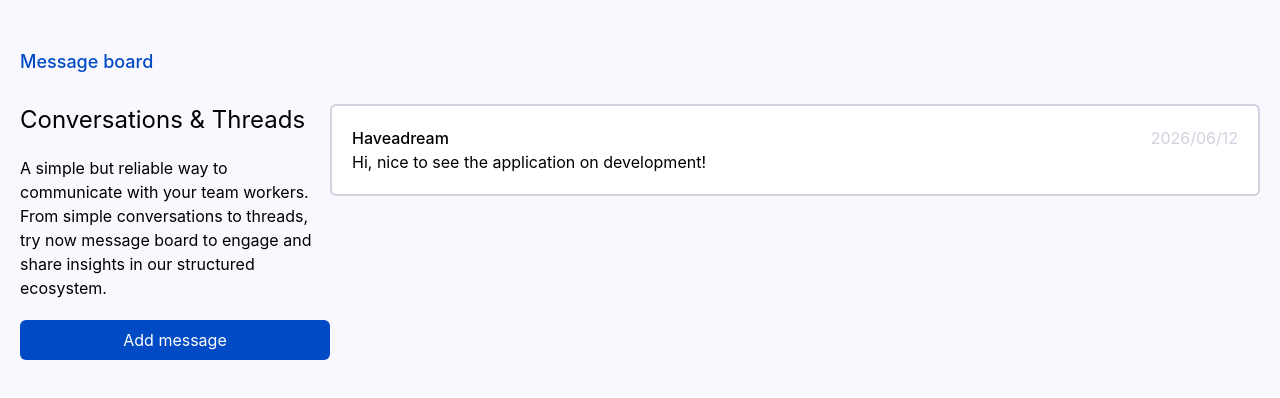
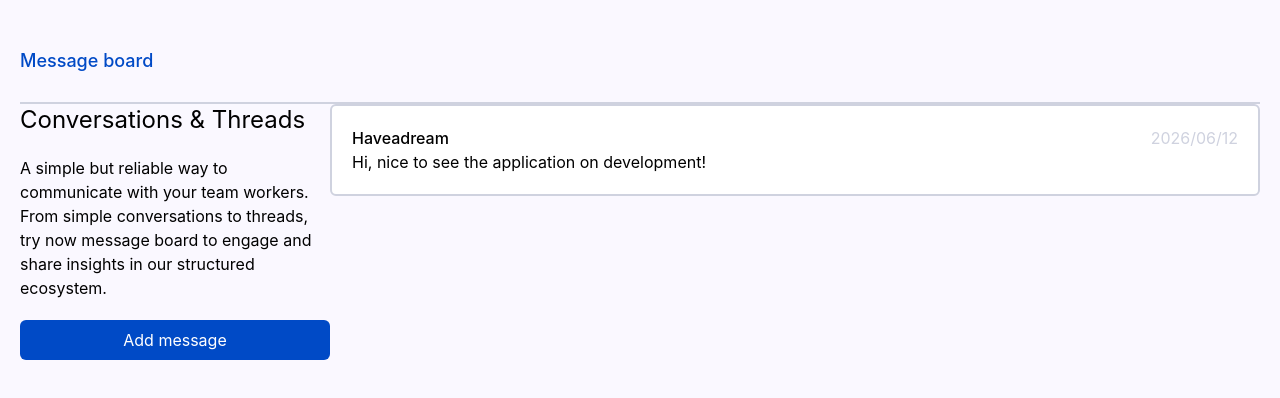
Before and after one commit to Haveadream1/message-board, a React (Vite) app in the folder client/: page / in a window 1280 px wide. Shown: the top 398 px of the page. Built offline with nearby package versions, Linux system fonts and the light colour scheme.

Commit message:
style: refactor header

```diff
--- a/client/src/containers/Header.tsx
+++ b/client/src/containers/Header.tsx
@@ -1,7 +1,7 @@
 export default function Header() {
     return (
-        <header className="flex items-center">
-            <h1 className="text-blue text-lg font-medium">Message board</h1>
+        <header className="flex items-center border-b-2 border-b-grey">
+            <p className="text-blue text-lg font-medium">Message board</p>
         </header>
     )
 }
```
